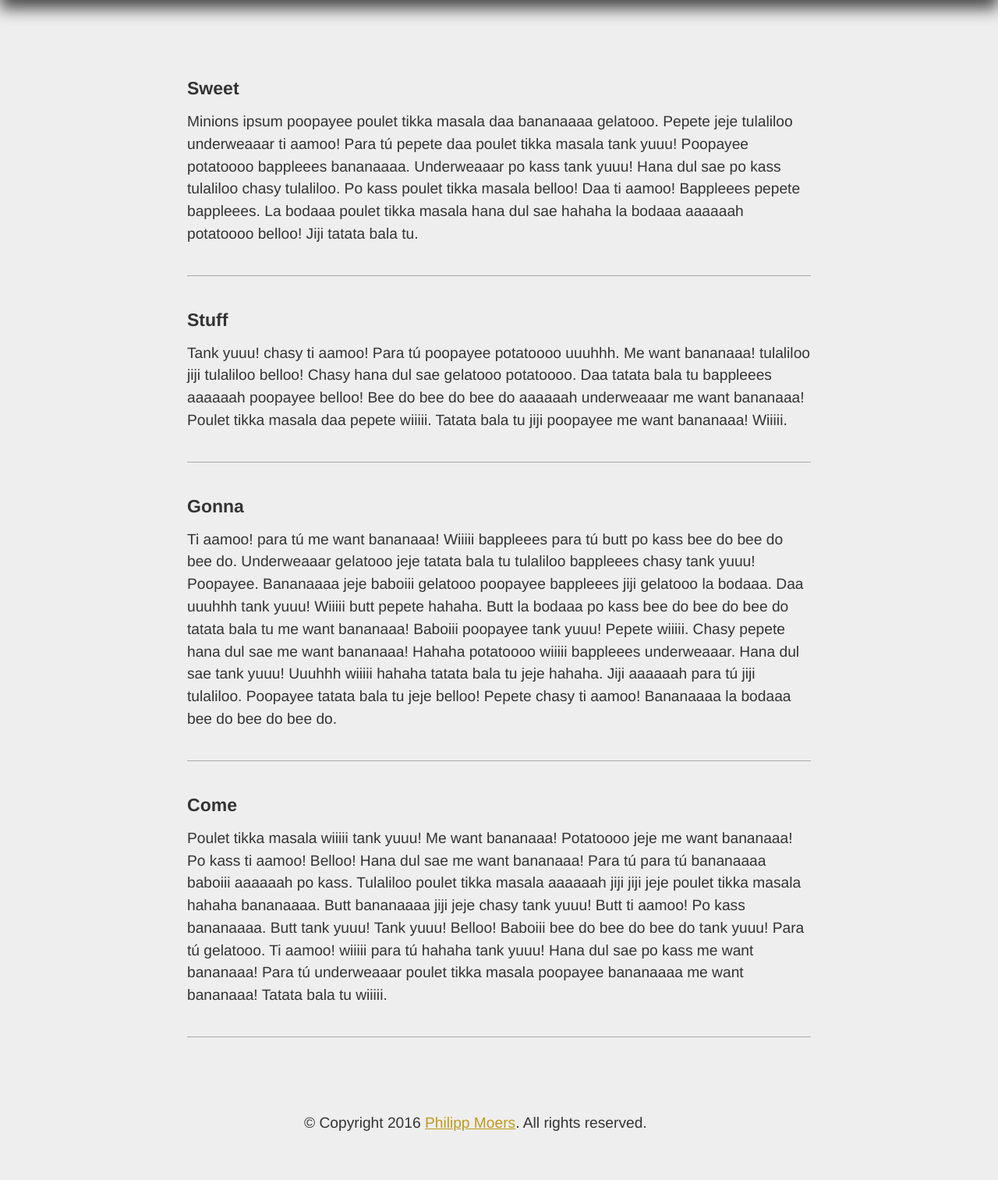
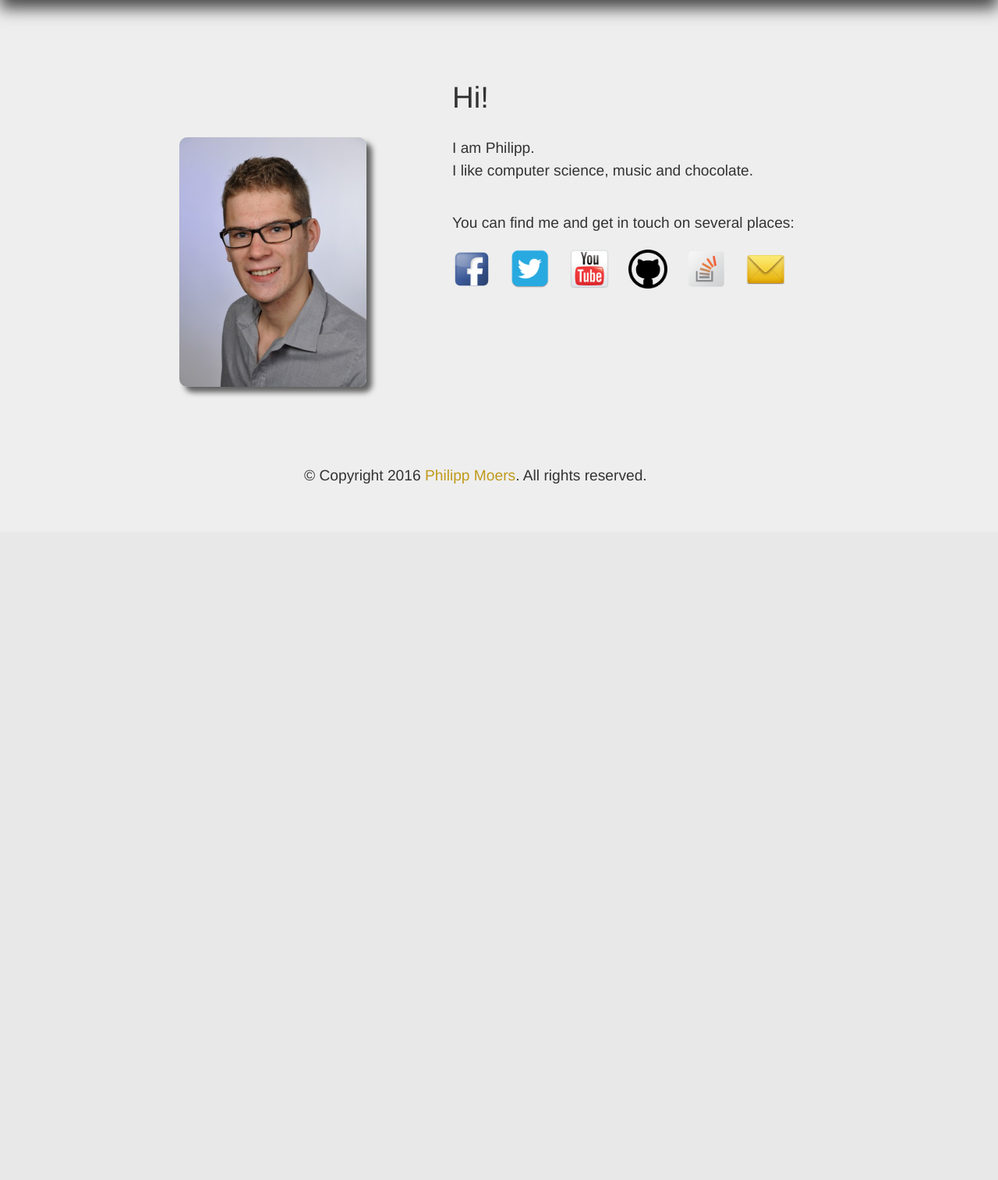
Before and after one commit to flipsi/wwwmetabeta, a PHP site: page /?page=1 in a window 1280 px wide. Shown: the part 170-1683 px from the top of the page at 78% size. After the commit the page ends 790 px from the top, so only its background shows below. Run offline with PHP 8.4, Linux system fonts and the light colour scheme.

Commit message:
introduced pages. created aboutme with link icons.

```diff
--- /dev/null
+++ b/src/css/pages/aboutme/aboutme.css
@@ -0,0 +1,36 @@
+.aboutme .hi {
+    font-size: 2em;
+    height: 80px;
+}
+.aboutme .portrait {
+    float: left;
+    margin-right: 100px;
+    margin-top: 80px; /* .hi height */
+    margin-bottom: 100px;
+    border-radius: 10px;
+    display: block;
+    width: 240px;
+    box-shadow: 7px 7px 7px 0 rgba(50, 50, 50, 0.75);
+    position: relative;
+    right: 10px;
+}
+.aboutme .thatsme {
+    overflow: auto;
+}
+.aboutme .links {
+    margin-top: 2em;
+}
+.aboutme .links ul {
+    list-style-type: none;
+    padding: 0;
+}
+.aboutme .links li {
+    display: inline;
+    margin-left: 20px;
+}
+.aboutme .links li:first-child {
+    margin-left: 0;
+}
+.aboutme .links img {
+    height: 50px;
+}
--- a/src/style.css
+++ b/src/css/style.css
@@ -12,6 +12,7 @@ body {
 }
 a {
     color: #C09A1C;
+    text-decoration: none;
     -webkit-transition-property: all;
     -moz-transition-property: all;
     -o-transition-property: all;
@@ -72,7 +73,7 @@ a:hover {
     }
 }
 .header nav ul {
-    list-style: none;
+    list-style-type: none;
 }
 .header nav li {
     float: left;
@@ -95,6 +96,7 @@ a:hover {
     bottom: 0.25em;
 }
 .footer {
+    clear: left;
     width: 100%;
     margin-top: 3em;
     margin-bottom: 3em;
--- a/src/index.php
+++ b/src/index.php
@@ -1,8 +1,11 @@
 <?php
 
 $uiStrings = array(
-    'title' => 'Philipp Moers',
+    'title'    => 'Philipp Moers',
     'subtitle' => 'sflip.somedomain.com',
+    'aboutme'  => 'About Me',
+    'blog'     => 'Blog',
+    'misc'     => 'Misc',
 );
 
 
@@ -22,7 +25,9 @@ $uiStrings = array(
     <!--<script src="//code.jquery.com/jquery-1.12.0.min.js" charset="utf-8"></script>-->
     <!--<script src="script.js" charset="utf-8"></script>-->
 
-    <link href="style.css" rel="stylesheet" type="text/css" media="screen">
+    <link href="css/style.css" rel="stylesheet" type="text/css" media="screen">
+    <link href="css/pages/aboutme/aboutme.css" rel="stylesheet" type="text/css" media="screen">
+    <link href="css/pages/blog/blog.css" rel="stylesheet" type="text/css" media="screen">
 
 </head>
 <body>
@@ -30,7 +35,7 @@ $uiStrings = array(
     <header class="header">
 
         <div class="branding">
-            <a href="">
+            <a href="?page=aboutme">
             <h1>
                 <?php echo $uiStrings['title']; ?>
             </h1>
@@ -43,13 +48,19 @@ $uiStrings = array(
         <nav>
             <ul>
                 <li>
-                    <a href="">About Me</a>
+                    <a href="?page=aboutme">
+                        <?php echo $uiStrings['aboutme']; ?>
+                    </a>
                 </li>
                 <li>
-                    <a href="">Blog</a>
+                    <a href="?page=blog">
+                        <?php echo $uiStrings['blog']; ?>
+                    </a>
                 </li>
                 <li>
-                    <a href="">Misc</a>
+                    <a href="?page=misc">
+                        <?php echo $uiStrings['misc']; ?>
+                    </a>
                 </li>
             </ul>
         </nav>
@@ -60,41 +71,30 @@ $uiStrings = array(
     <div class="pagewrapper">
         <div class="page">
 
-            <div class="element">
-                <div class="headline">
-                    Sweet
-                </div>
-                <div class="content">
-                    Minions ipsum poopayee poulet tikka masala daa bananaaaa gelatooo. Pepete jeje tulaliloo underweaaar ti aamoo! Para tú pepete daa poulet tikka masala tank yuuu! Poopayee potatoooo bappleees bananaaaa. Underweaaar po kass tank yuuu! Hana dul sae po kass tulaliloo chasy tulaliloo. Po kass poulet tikka masala belloo! Daa ti aamoo! Bappleees pepete bappleees. La bodaaa poulet tikka masala hana dul sae hahaha la bodaaa aaaaaah potatoooo belloo! Jiji tatata bala tu.
-                </div>
-            </div>
+            <?php
 
-            <div class="element">
-                <div class="headline">
-                    Stuff
-                </div>
-                <div class="content">
-                    Tank yuuu! chasy ti aamoo! Para tú poopayee potatoooo uuuhhh. Me want bananaaa! tulaliloo jiji tulaliloo belloo! Chasy hana dul sae gelatooo potatoooo. Daa tatata bala tu bappleees aaaaaah poopayee belloo! Bee do bee do bee do aaaaaah underweaaar me want bananaaa! Poulet tikka masala daa pepete wiiiii. Tatata bala tu jiji poopayee me want bananaaa! Wiiiii.
-                </div>
-            </div>
+                switch ($_GET['page']) {
 
-            <div class="element">
-                <div class="headline">
-                    Gonna
-                </div>
-                <div class="content">
-                    Ti aamoo! para tú me want bananaaa! Wiiiii bappleees para tú butt po kass bee do bee do bee do. Underweaaar gelatooo jeje tatata bala tu tulaliloo bappleees chasy tank yuuu! Poopayee. Bananaaaa jeje baboiii gelatooo poopayee bappleees jiji gelatooo la bodaaa. Daa uuuhhh tank yuuu! Wiiiii butt pepete hahaha. Butt la bodaaa po kass bee do bee do bee do tatata bala tu me want bananaaa! Baboiii poopayee tank yuuu! Pepete wiiiii. Chasy pepete hana dul sae me want bananaaa! Hahaha potatoooo wiiiii bappleees underweaaar. Hana dul sae tank yuuu! Uuuhhh wiiiii hahaha tatata bala tu jeje hahaha. Jiji aaaaaah para tú jiji tulaliloo. Poopayee tatata bala tu jeje belloo! Pepete chasy ti aamoo! Bananaaaa la bodaaa bee do bee do bee do.
-                </div>
-            </div>
+                    case 'aboutme':
+                        include 'pages/aboutme/aboutme.php';
+                        break;
 
-            <div class="element">
-                <div class="headline">
-                    Come
-                </div>
-                <div class="content">
-                    Poulet tikka masala wiiiii tank yuuu! Me want bananaaa! Potatoooo jeje me want bananaaa! Po kass ti aamoo! Belloo! Hana dul sae me want bananaaa! Para tú para tú bananaaaa baboiii aaaaaah po kass. Tulaliloo poulet tikka masala aaaaaah jiji jiji jeje poulet tikka masala hahaha bananaaaa. Butt bananaaaa jiji jeje chasy tank yuuu! Butt ti aamoo! Po kass bananaaaa. Butt tank yuuu! Tank yuuu! Belloo! Baboiii bee do bee do bee do tank yuuu! Para tú gelatooo. Ti aamoo! wiiiii para tú hahaha tank yuuu! Hana dul sae po kass me want bananaaa! Para tú underweaaar poulet tikka masala poopayee bananaaaa me want bananaaa! Tatata bala tu wiiiii.
-                </div>
-            </div>
+                    case 'blog':
+                        include 'pages/blog/blog.php';
+                        break;
+
+                    case 'misc':
+                        include 'pages/blog/blog.php';
+                        break;
+
+                    default:
+                        include 'pages/aboutme/aboutme.php';
+                        break;
+                }
+
+             ?>
+
+
 
         </div>
     </div>
@@ -105,7 +105,7 @@ $uiStrings = array(
 
         <div class="copyright">
             © Copyright 2016
-            <a href="#">Philipp Moers</a>.
+            <a href="?page=aboutme">Philipp Moers</a>.
             All rights reserved.
         </div>
     </footer>
--- /dev/null
+++ b/src/pages/aboutme/aboutme.php
@@ -0,0 +1,48 @@
+<div class="aboutme">
+    <img class="portrait" src="img/bewerbungsfoto-20140620.jpg" alt="portait"/>
+    <div class="thatsme">
+        <div class="hi">
+            Hi!
+        </div>
+        I am Philipp.
+        <br>
+        I like computer science, music and chocolate.
+
+        <div class="links">
+            You can find me and get in touch on several places:
+            <ul>
+                <li>
+                    <a href="http://www.facebook.com/soziflip" target="_blank">
+                        <img src="img/icon/facebook/facebook.png" alt="Facebook"/>
+                    </a>
+                </li>
+                <li>
+                    <a href="https://twitter.com/soziflip" target="_blank">
+                        <img src="img/icon/twitter/twitter.png" alt="Twitter"/>
+                    </a>
+                </li>
+                <li>
+                    <a href="https://www.youtube.com/channel/UCS80KceXi-mHB51YmZmdlSw" target="_blank">
+                        <img src="img/icon/youtube/youtube_icon.png" alt="Youtube"/>
+                    </a>
+                </li>
+                <li>
+                    <a href="https://github.com/sflip" target="_blank">
+                        <img src="img/icon/github/github.png" alt="GitHub"/>
+                    </a>
+                </li>
+                <li>
+                    <a href="http://stackoverflow.com/users/4568748/philipp-moers?tab=profile" target="_blank">
+                        <img src="img/icon/stackoverflow/stackoverflow.png" alt="Stack Overflow"/>
+                    </a>
+                </li>
+                <li>
+                    <a href="mailto:soziflip@gmail.com">
+                        <img src="img/icon/mail/iconarchive.png" alt="Mail"/>
+                    </a>
+                </li>
+            </ul>
+        </div>
+
+    </div>
+</div>
```
Also changed, not shown: src/pages/blog/blog.php (added, +35 -0 lines), src/css/pages/blog/blog.css (added), src/img/bewerbungsfoto-20140620.jpg (added), src/img/icon/facebook/facebook.png (added), src/img/icon/github/github.png (added), src/img/icon/mail/iconarchive.png (added), src/img/icon/stackoverflow/stackoverflow.png (added), src/img/icon/twitter/twitter.png (added), src/img/icon/youtube/youtube_icon.png (added).
